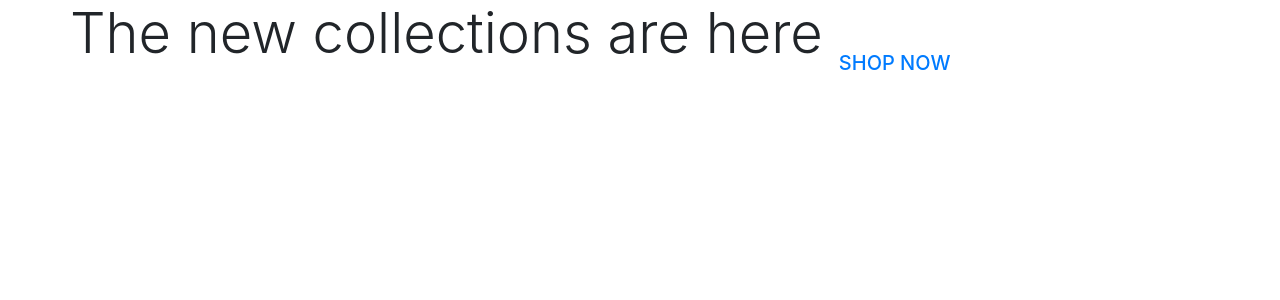
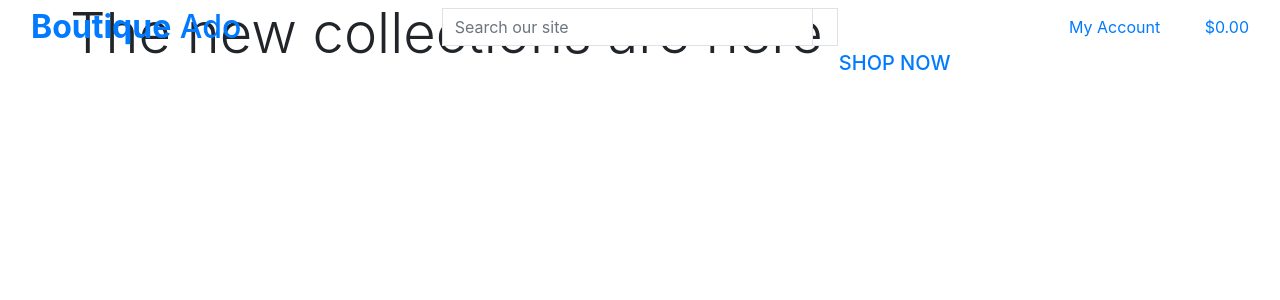
Before and after one commit to saramorrin/boutique_ado, a Django app: page / in a window 1280 px wide. Shown: the top 300 px of the page. Run offline with Django 3.2, Linux system fonts and the light colour scheme; some libraries are stand-ins or nearby versions.

Commit message:
Added main header page

```diff
--- a/templates/base.html
+++ b/templates/base.html
@@ -5,7 +5,7 @@
   <head>
 
     {% block meta %}
-        <meta http-equiv="X - UA - compatible" content="ie=edge">
+        <meta http-equiv="X-UA-Compatible" content="ie=edge">
         <meta charset="utf-8">
         <meta name="viewport" content="width=device-width, initial-scale=1, shrink-to-fit=no">
     {% endblock %}
@@ -14,7 +14,7 @@
     {% endblock %}
 
     {% block corecss %}
-        <link rel="stylesheet" href="https://cdn.jsdelivr.net/npm/bootstrap@4.4.1/dist/css/bootstrap.min.css" integrity="sha384-Vkoo8x4CGsO3+Hhxv8T/Q5PaXtkKtu6ug5TOeNV6gBiFeWPGFN9MuhOf23Q9Ifjh" crossorigin="anonymous">
+        <link rel="stylesheet" href="https://stackpath.bootstrapcdn.com/bootstrap/4.4.1/css/bootstrap.min.css" integrity="sha384-Vkoo8x4CGsO3+Hhxv8T/Q5PaXtkKtu6ug5TOeNV6gBiFeWPGFN9MuhOf23Q9Ifjh" crossorigin="anonymous">
     {% endblock %}
 
     {% block extra_css %}
@@ -23,7 +23,7 @@
     {% block corejs %}
         <script src="https://code.jquery.com/jquery-3.4.1.slim.min.js" integrity="sha384-J6qa4849blE2+poT4WnyKhv5vZF5SrPo0iEjwBvKU7imGFAV0wwj1yYfoRSJoZ+n" crossorigin="anonymous"></script>
         <script src="https://cdn.jsdelivr.net/npm/popper.js@1.16.0/dist/umd/popper.min.js" integrity="sha384-Q6E9RHvbIyZFJoft+2mJbHaEWldlvI9IOYy5n3zV9zzTtmI3UksdQRVvoxMfooAo" crossorigin="anonymous"></script>
-        <script src="https://cdn.jsdelivr.net/npm/bootstrap@4.4.1/dist/js/bootstrap.min.js" integrity="sha384-wfSDF2E50Y2D1uUdj0O3uMBJnjuUD4Ih7YwaYd1iqfktj0Uod8GCExl3Og8ifwB6" crossorigin="anonymous"></script>
+        <script src="https://stackpath.bootstrapcdn.com/bootstrap/4.4.1/js/bootstrap.min.js" integrity="sha384-wfSDF2E50Y2D1uUdj0O3uMBJnjuUD4Ih7YwaYd1iqfktj0Uod8GCExl3Og8ifwB6" crossorigin="anonymous"></script>
     {% endblock %}
 
     {% block extra_js %}
@@ -32,7 +32,67 @@
     <title>Boutique Ado {% block extra_title %}{% endblock %}</title>
   </head>
   <body>
-      <header class="container-fluid fixed-top"></header>
+    <header class="container-fluid fixed-top">
+        <div class="row">
+            <div class="col-12 col-lg-4 my-auto py-1 py-lg-0 text-center text-lg-left">
+                <a href="{% url 'home' %}" class="nav-link main-logo-link">
+                    <h2 class="logo-font text-black my-0"><strong>Boutique</strong> Ado</h2>
+                </a>
+            </div>
+            <div class="col-12 col-lg-4 my-auto py-1 py-lg-0">
+                <form method="GET" action="">
+                    <div class="input-group w-100">
+                        <input class="form-control border border-black rounded-0" type="text" name="q" placeholder="Search our site">
+                        <div class="input-group-append">
+                            <button class="form-control btn btn-black border border-black rounded-0" type="submit">
+                                <span class="icon">
+                                    <i class="fas fa-search"></i>
+                                </span>
+                            </button>
+                        </div>
+                    </div>
+                </form>
+            </div>
+            <div class="col-12 col-lg-4 my-auto py-1 py-lg-0">
+                <ul class="list-inline list-unstyled text-center text-lg-right my-0">
+                    <li class="list-inline-item dropdown">
+                        <a class="text-black nav-link" href="#" id="user-options" data-toggle="dropdown" aria-haspopup="true" aria-expanded="false">
+                            <div class="text-center">
+                                <div><i class="fas fa-user fa-lg"></i></div>
+                                <p class="my-0">My Account</p>
+                            </div>
+                        </a>
+                        <div class="dropdown-menu border-0" aria-labelledby="user-options">
+                            {% if request.user.is_authenticated %}
+                                {% if request.user.is_superuser %}
+                                    <a href="" class="dropdown-item">Product Management</a>
+                                {% endif %}
+                                <a href="" class="dropdown-item">My Profile</a>
+                                <a href="{% url 'account_logout' %}" class="dropdown-item">Logout</a>
+                            {% else %}
+                                <a href="{% url 'account_signup' %}" class="dropdown-item">Register</a>
+                                <a href="{% url 'account_login' %}" class="dropdown-item">Login</a>
+                            {% endif %}
+                        </div>
+                    </li>
+                    <li class="list-inline-item">
+                        <a class="{% if grand_total %}text-info font-weight-bold{% else %}text-black{% endif %} nav-link" href="">
+                            <div class="text-center">
+                                <div><i class="fas fa-shopping-bag fa-lg"></i></div>
+                                <p class="my-0">
+                                    {% if grand_total %}
+                                        ${{ grand_total|floatformat:2 }}
+                                    {% else %}
+                                        $0.00
+                                    {% endif %}
+                                </p>
+                            </div>
+                        </a>
+                    </li>
+                </ul>
+            </div>
+        </div>
+    </header>
 
     {% if messages %}
         <div class="message-container"></div>
```
Lines whose indentation alone changed are shown as unchanged.
